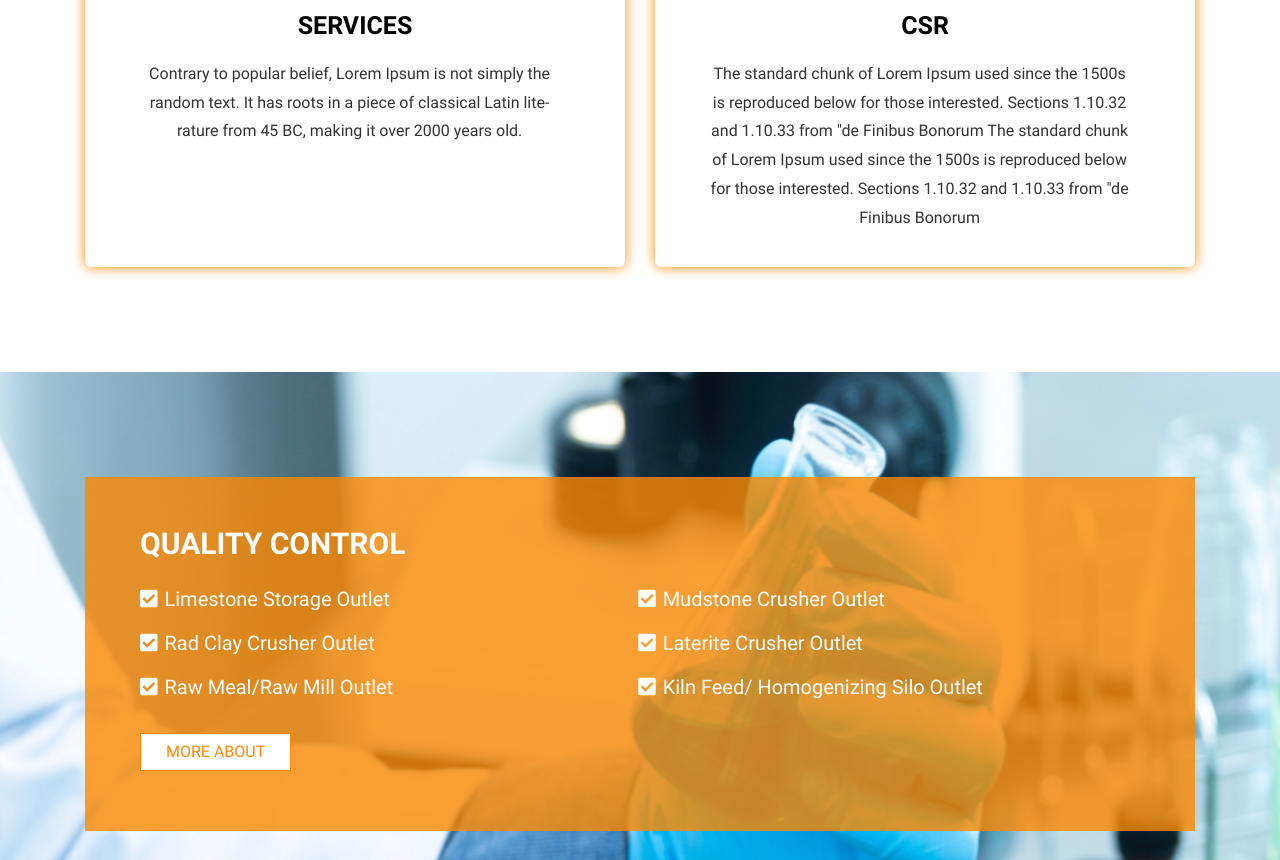
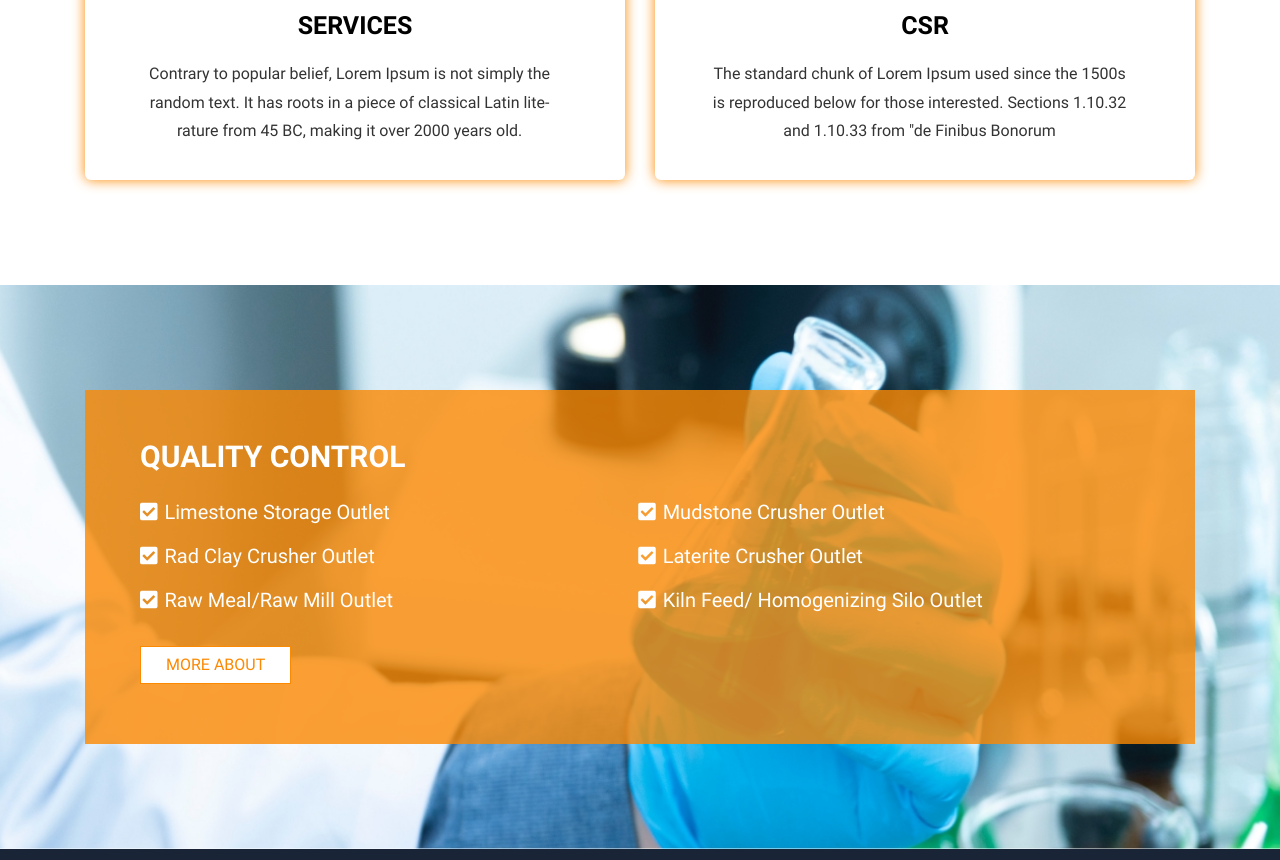
Before and after one commit to Kyrios16/factory-template, a plain HTML site: page index.html in a window 1280 px wide. Shown: the part 2544-3404 px from the top of the page. Drawn offline with Linux system fonts and the light colour scheme.

Commit message:
edit top page

```diff
--- a/index.html
+++ b/index.html
@@ -167,9 +167,6 @@
             <span class="big-logo"><i class="fas fa-cubes big-icon"></i></span>
             <h3 class="plan-ttl">CSR</h3>
             <p class="sec-para">
-              The standard chunk of Lorem Ipsum used since the 1500s
-              is reproduced below for those interested. Sections 1.10.32
-              and 1.10.33 from "de Finibus Bonorum
               The standard chunk of Lorem Ipsum used since the 1500s
               is reproduced below for those interested. Sections 1.10.32
               and 1.10.33 from "de Finibus Bonorum
```
